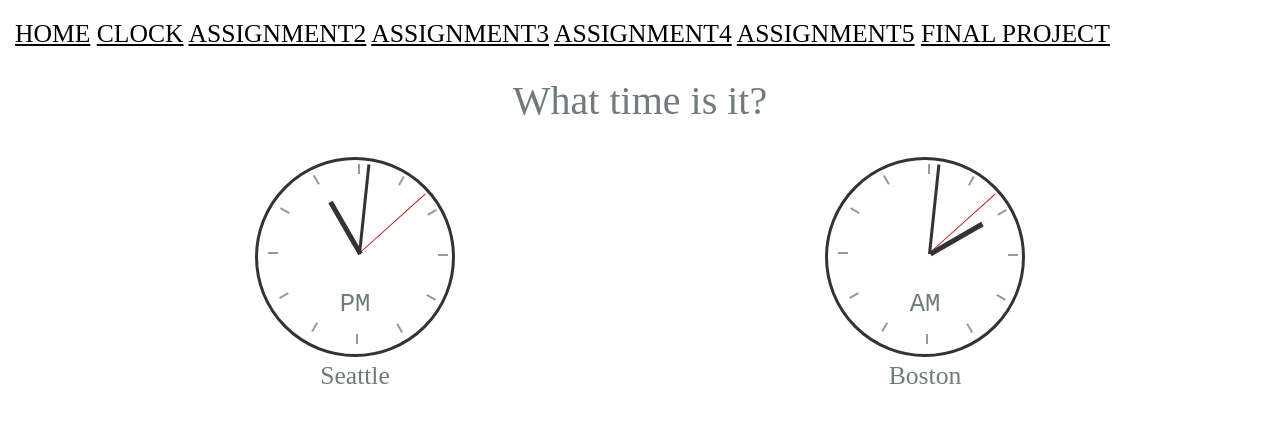
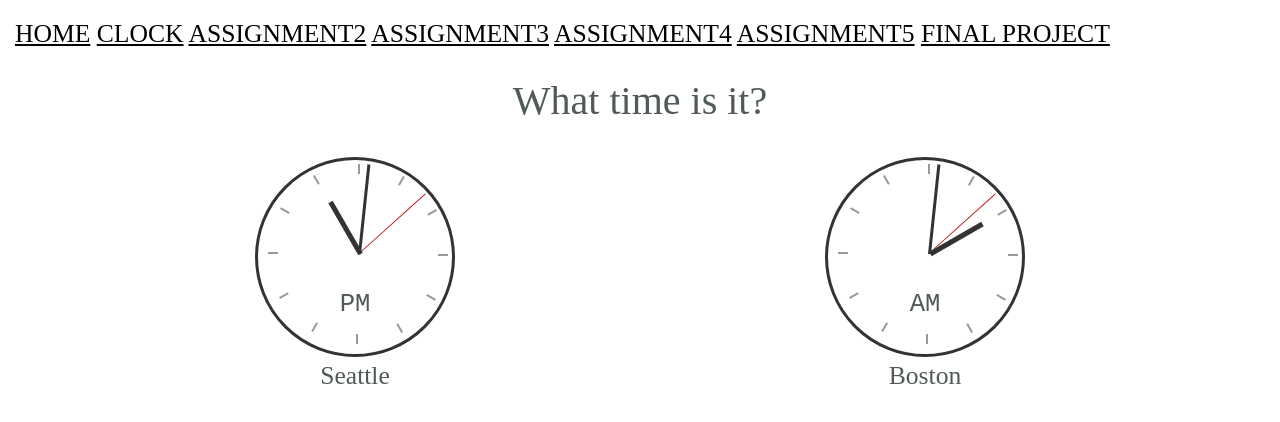
Before and after one commit to ivyqxy/ivyqxyaa, a plain HTML site: page clock.html in a window 1280 px wide. Drawn offline with nearby package versions, Linux system fonts and the light colour scheme; a web font is replaced by a local one.

Commit message:
Update clock.css

```diff
--- a/clock.css
+++ b/clock.css
@@ -1,7 +1,7 @@
 body {
     font-size: 2vw;
     font-family: "Peddana", serif;
-    color: #707B7C ;
+    color: #515A5A ;
     padding: 15px;
     height: 95px;
     position: relative;
@@ -12,8 +12,6 @@ a {
     text-transform: uppercase;
     font-family: "Peddana", serif;
 }
-
-
 
 .clock {
     border: solid 3px #333;
```
